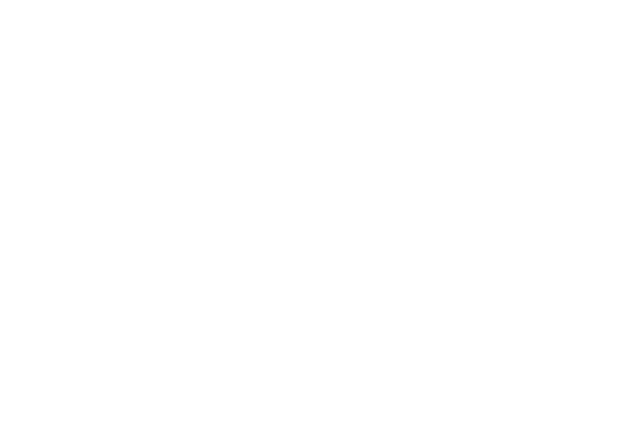
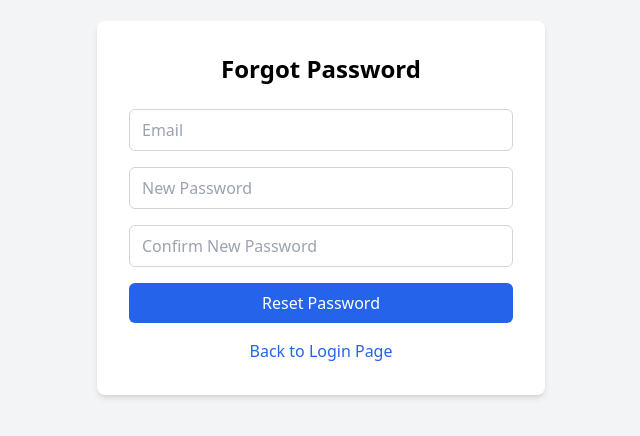
Before and after one commit to highlamjay/fe-bookingskin, a React (Vite) app: page /forgot-password in a window 1280 px wide. Before the commit this address had no page. Shown: the part 192-628 px from the top of the page, without its empty margins (319-959 px from the left). Built offline with nearby package versions, Linux system fonts and the light colour scheme.

Commit message:
haicommit

```diff
--- /dev/null
+++ b/src/components/ForgotPassword.jsx
@@ -0,0 +1,67 @@
+'use client'
+
+import { useState } from 'react'
+import {Link} from 'react-router-dom'
+
+export default function ForgotPasswordPage() {
+  const [email, setEmail] = useState('')
+  const [newPassword, setNewPassword] = useState('')
+  const [confirmNewPassword, setConfirmNewPassword] = useState('')
+
+  const handleSubmit = (e) => {
+    e.preventDefault()
+    // Handle password reset logic here
+    console.log('Password reset attempted with:', email, newPassword, confirmNewPassword)
+  }
+
+  return (
+    <div className="min-h-screen flex items-center justify-center bg-gray-100">
+      <div className="bg-white p-8 rounded-lg shadow-md w-full max-w-md">
+        <h2 className="text-2xl font-bold text-center mb-6">Forgot Password</h2>
+        <form onSubmit={handleSubmit} className="space-y-4">
+          <div>
+            <input
+              type="email"
+              placeholder="Email"
+              value={email}
+              onChange={(e) => setEmail(e.target.value)}
+              required
+              className="w-full px-3 py-2 border border-gray-300 rounded-md focus:outline-none focus:ring-2 focus:ring-blue-500"
+            />
+          </div>
+          <div>
+            <input
+              type="password"
+              placeholder="New Password"
+              value={newPassword}
+              onChange={(e) => setNewPassword(e.target.value)}
+              required
+              className="w-full px-3 py-2 border border-gray-300 rounded-md focus:outline-none focus:ring-2 focus:ring-blue-500"
+            />
+          </div>
+          <div>
+            <input
+              type="password"
+              placeholder="Confirm New Password"
+              value={confirmNewPassword}
+              onChange={(e) => setConfirmNewPassword(e.target.value)}
+              required
+              className="w-full px-3 py-2 border border-gray-300 rounded-md focus:outline-none focus:ring-2 focus:ring-blue-500"
+            />
+          </div>
+          <button
+            type="submit"
+            className="w-full bg-blue-600 text-white py-2 rounded-md hover:bg-blue-700 focus:outline-none focus:ring-2 focus:ring-blue-500 focus:ring-offset-2"
+          >
+            Reset Password
+          </button>
+        </form>
+        <div className="mt-4 text-center">
+          <Link to="/login" className="text-blue-600 hover:underline">
+            Back to Login Page
+          </Link>
+        </div>
+      </div>
+    </div>
+  )
+}
--- /dev/null
+++ b/src/components/Pagination.jsx
@@ -0,0 +1,21 @@
+export default function Pagination() {
+    return (
+      <div className="flex justify-center items-center space-x-2">
+        <button className="px-4 py-2 rounded-md bg-gray-200 text-gray-700 hover:bg-gray-300 focus:outline-none focus:ring-2 focus:ring-gray-400">
+          Previous
+        </button>
+        <button className="px-4 py-2 rounded-md bg-blue-600 text-white hover:bg-blue-700 focus:outline-none focus:ring-2 focus:ring-blue-500">
+          1
+        </button>
+        <button className="px-4 py-2 rounded-md bg-gray-200 text-gray-700 hover:bg-gray-300 focus:outline-none focus:ring-2 focus:ring-gray-400">
+          2
+        </button>
+        <button className="px-4 py-2 rounded-md bg-gray-200 text-gray-700 hover:bg-gray-300 focus:outline-none focus:ring-2 focus:ring-gray-400">
+          3
+        </button>
+        <button className="px-4 py-2 rounded-md bg-gray-200 text-gray-700 hover:bg-gray-300 focus:outline-none focus:ring-2 focus:ring-gray-400">
+          Next
+        </button>
+      </div>
+    )
+  }
--- /dev/null
+++ b/src/components/ProductGrid.jsx
@@ -0,0 +1,33 @@
+const products = [
+    { id: 1, name: 'Product 1', price: 19.99, image: '/placeholder.svg' },
+    { id: 2, name: 'Product 2', price: 29.99, image: '/placeholder.svg' },
+    { id: 3, name: 'Product 3', price: 39.99, image: '/placeholder.svg' },
+    { id: 4, name: 'Product 4', price: 49.99, image: '/placeholder.svg' },
+    { id: 5, name: 'Product 5', price: 59.99, image: '/placeholder.svg' },
+    { id: 6, name: 'Product 6', price: 69.99, image: '/placeholder.svg' },
+  ];
+
+  export default function ProductGrid() {
+    return (
+      <div className="grid grid-cols-1 md:grid-cols-2 lg:grid-cols-3 gap-6 mb-8">
+        {products.map((product) => (
+          <div key={product.id} className="bg-white rounded-lg shadow-md overflow-hidden">
+            <img
+              src={product.image}
+              alt={product.name}
+              width={300}
+              height={200}
+              className="w-full h-48 object-cover"
+            />
+            <div className="p-4">
+              <h3 className="text-lg font-semibold mb-2">{product.name}</h3>
+              <p className="text-gray-600">${product.price.toFixed(2)}</p>
+              <button className="mt-4 w-full bg-blue-600 text-white py-2 rounded-md hover:bg-blue-700 focus:outline-none focus:ring-2 focus:ring-blue-500 focus:ring-offset-2">
+                Add to Cart
+              </button>
+            </div>
+          </div>
+        ))}
+      </div>
+    );
+  }
--- /dev/null
+++ b/src/components/Products.jsx
@@ -0,0 +1,17 @@
+import Header from '../components/Header'
+import ProductGrid from '../components/ProductGrid'
+import SearchBar from '../components/SearchBar'
+import Pagination from '../components/Pagination'
+
+export default function ProductsPage() {
+  return (
+    <div className="min-h-screen flex flex-col bg-gray-100">
+      <Header />
+      <main className="container mx-auto px-4 py-8">
+        <SearchBar />
+        <ProductGrid />
+        <Pagination />
+      </main>
+    </div>
+  )
+}
--- /dev/null
+++ b/src/components/SearchBar.jsx
@@ -0,0 +1,18 @@
+import { FaSearch } from 'react-icons/fa';
+
+export default function SearchBar() {
+  return (
+    <div className="mb-8 flex justify-center">
+      <div className="relative w-1/2">
+        <input
+          type="text"
+          placeholder="Search products..."
+          className="w-full px-4 py-2 pr-10 rounded-full border border-gray-300 focus:outline-none focus:ring-2 focus:ring-purple-500 focus:border-transparent"
+        />
+        <button className="absolute right-3 top-1/2 transform -translate-y-1/2">
+          <FaSearch className="text-purple-500 text-xl" />
+        </button>
+      </div>
+    </div>
+  );
+}
--- a/src/main.jsx
+++ b/src/main.jsx
@@ -5,6 +5,8 @@ import { BrowserRouter } from 'react-router-dom'; // Import BrowserRouter
 import Home from './components/Home.jsx'; // Giả sử bạn có một file App.js để định nghĩa các route
 import Login from './components/Login.jsx';
 import Register from './components/Register.jsx';
+import ForgotPassword from './components/ForgotPassword.jsx';
+import Products from './components/Products.jsx';
 import './index.css';
 
 const root = ReactDOM.createRoot(document.getElementById('root'));
@@ -15,6 +17,8 @@ root.render(
         <Route path="/" element={<Home />} />
         <Route path="/login" element={<Login />} />
         <Route path="/register" element={<Register />} />
+        <Route path="/forgot-password" element={<ForgotPassword />} />
+        <Route path="/products" element={<Products />} />
         {/* Thêm các route khác nếu cần */}
       </Routes>
     </BrowserRouter>
```
